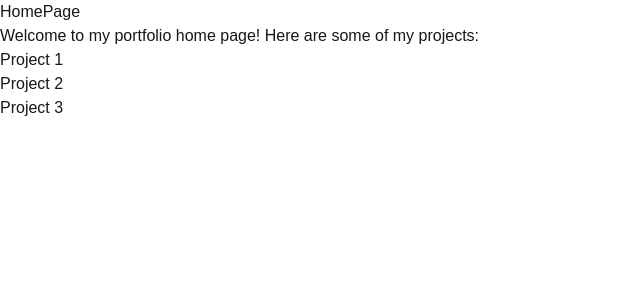
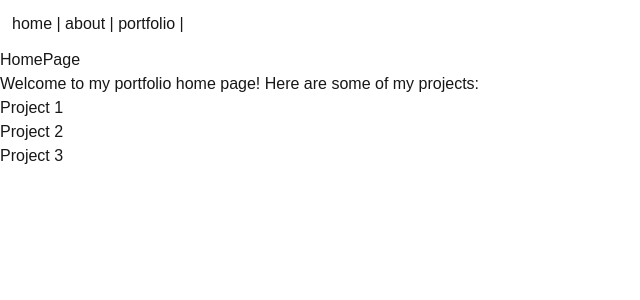
Before and after one commit to courtneyfann/MyApp, a Next.js app: page / in a window 1280 px wide. Shown: the top 300 px of the page, without its empty margins (0-640 px from the left). Built offline with nearby package versions, Linux system fonts and the light colour scheme.

Commit message:
linked pages

```diff
--- a/app/layout.js
+++ b/app/layout.js
@@ -1,3 +1,4 @@
+import Link from "next/link";
 import { Geist, Geist_Mono } from "next/font/google";
 import "./globals.css";
 
@@ -22,7 +23,16 @@ export default function RootLayout({ children }) {
       <body
         className={`${geistSans.variable} ${geistMono.variable} antialiased`}
       >
-        {children}
+        {/*header*/}
+        <header style={{ padding : 12 }}>
+          <nav>
+            <Link href="/">home</Link> {" | "}
+            <Link href="/about">about</Link> {" | "}
+            <Link href="/portfolio">portfolio</Link> {" | "}
+          </nav>
+        </header>
+        {/*page content*/}
+        <main stype={{ padding :12 }}>{children}</main>
       </body>
     </html>
   );
```
